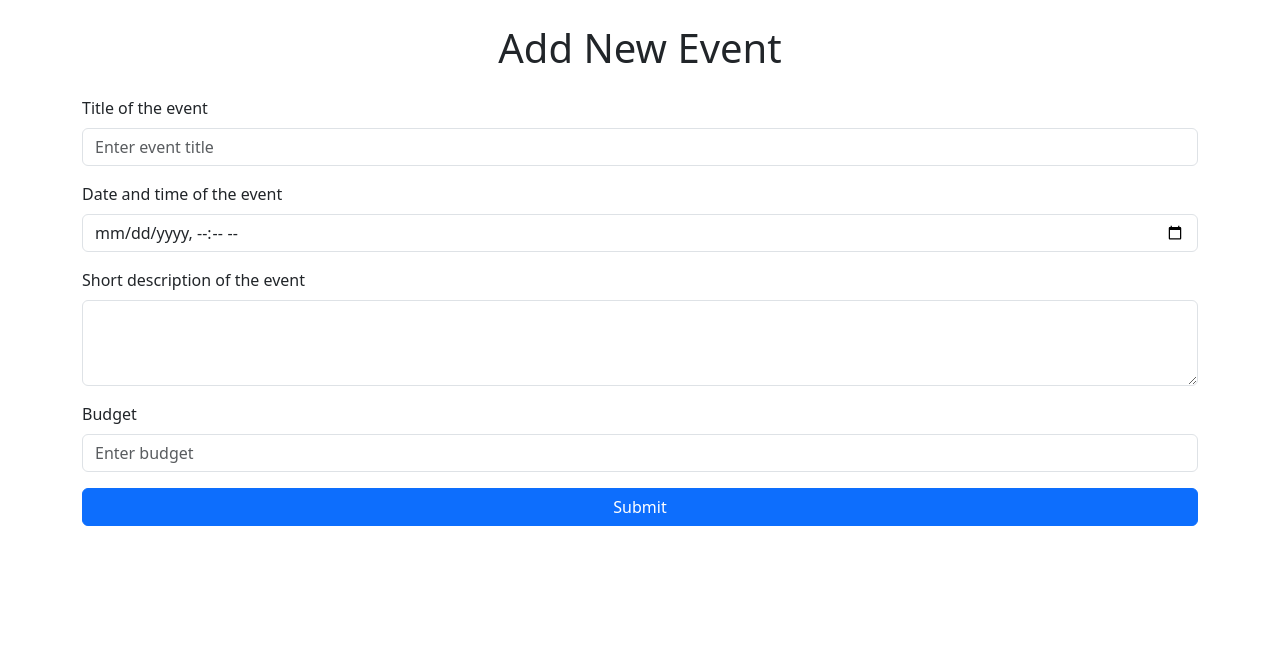
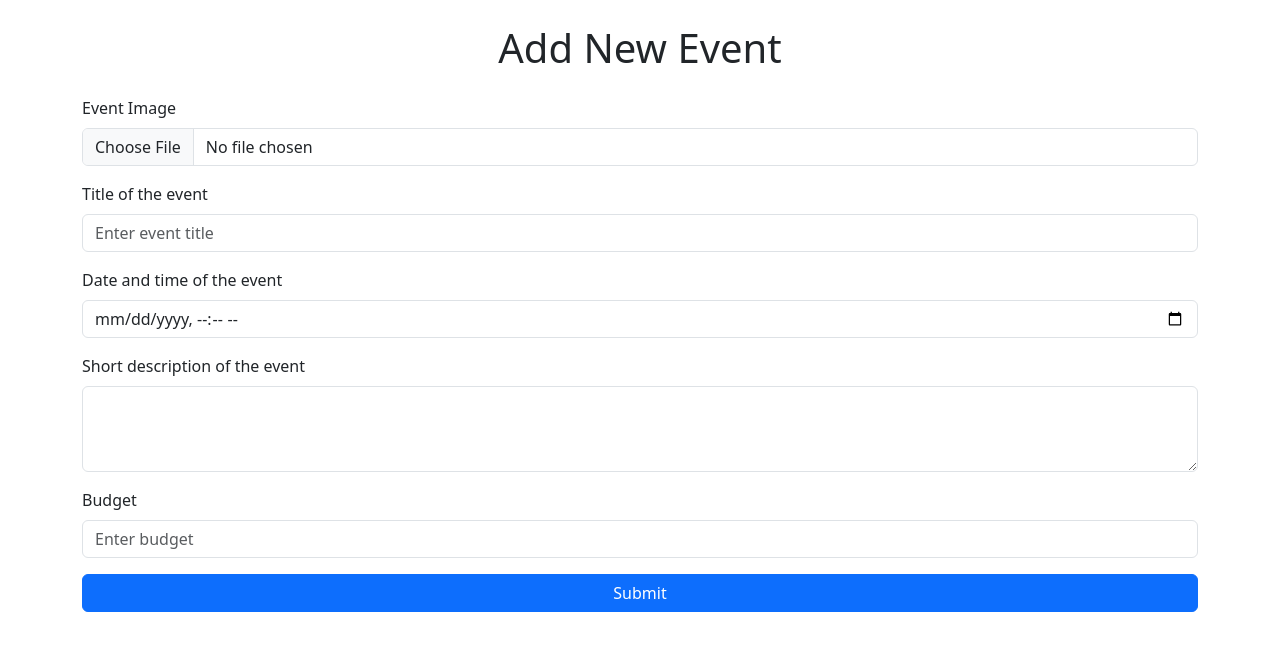
Before and after one commit to MACantara/TRACKIT, a Flask app: page /add-event-form in a window 1280 px wide. Shown: the part 56-707 px from the top of the page. Run offline with Flask 3, Linux system fonts and the light colour scheme; some libraries are stand-ins or nearby versions.

Commit message:
Add image upload functionality and display event images in events overview

```diff
--- a/app.py
+++ b/app.py
@@ -18,6 +18,7 @@ from pytz import timezone
 from psycopg2 import connect, Error
 from dotenv import load_dotenv
 from werkzeug.security import generate_password_hash, check_password_hash
+from werkzeug.utils import secure_filename
 from collections import defaultdict
 
 # Import the reportlab modules for PDF generation
@@ -55,7 +56,7 @@ login_manager.init_app(app)
 # Add strftime as a custom filter
 app.jinja_env.filters['strftime'] = lambda dt: dt.strftime('%m/%d/%Y')
 
-
+app.config['UPLOAD_FOLDER'] = 'static/img'
 
 @login_manager.user_loader
 def load_user(user_id):
@@ -90,6 +91,7 @@ class Event(db.Model):
     date = db.Column(db.Date, nullable=False)
     description = db.Column(db.Text, nullable=False)
     budget = db.Column(db.Float, nullable=False)
+    image_filename = db.Column(db.String(200), nullable=True)  # new field for image filename
     expenses = db.relationship('Expense', backref='event', lazy=True)
 
 class UserEvent(db.Model):
@@ -320,8 +322,15 @@ def add_event():
         event_date_time = datetime.strptime(request.form['eventDateTime'], '%Y-%m-%dT%H:%M')
         event_description = request.form['eventDescription']
         event_budget = request.form['eventBudget']
+        event_image = request.files['eventImage'] if 'eventImage' in request.files else None
 
-        new_event = Event(title=event_title, date=event_date_time, description=event_description, budget=event_budget)
+        if event_image:
+            filename = secure_filename(event_image.filename)
+            event_image.save(os.path.join(app.config['UPLOAD_FOLDER'], filename))
+        else:
+            filename = None
+
+        new_event = Event(title=event_title, date=event_date_time, description=event_description, budget=event_budget, image_filename=filename)
         try:
             current_user.events.append(new_event)
             db.session.commit()
--- a/requirements.txt
+++ b/requirements.txt
@@ -10,3 +10,4 @@ pytz
 flask-migrate
 itsdangerous
 reportlab
+flask_uploads
--- a/templates/add-new-event.html
+++ b/templates/add-new-event.html
@@ -6,7 +6,11 @@
 
 <section class="container">
     <h1 class="text-center my-4">Add New Event</h1>
-    <form method="POST" action="{{ url_for('add_event') }}">
+    <form method="POST" action="{{ url_for('add_event') }}" enctype="multipart/form-data">
+        <div class="mb-3">
+            <label for="eventImage" class="form-label">Event Image</label>
+            <input type="file" class="form-control" id="eventImage" name="eventImage">
+        </div>
         <div class="mb-3">
             <label for="eventTitle" class="form-label">Title of the event</label>
             <input type="text" class="form-control" id="eventTitle" name="eventTitle" placeholder="Enter event title"
--- a/templates/events-overview.html
+++ b/templates/events-overview.html
@@ -15,7 +15,11 @@
             {% for event in events %}
             <div class="col-12 col-md-4">
                 <div class="card text-center">
+                    {% if event.image_filename %}
+                    <img src="{{ url_for('static', filename='img/' + event.image_filename) }}" alt="Event Image">
+                    {% else %}
                     <img src="https://via.placeholder.com/150" alt="Event Image">
+                    {% endif %}
                     <div class="card-body">
                         <h5 class="card-title">{{ event.title }}</h5>
                         <h6>{{ event.date }}</h6>
```
Also changed, not shown: 1 other file.
